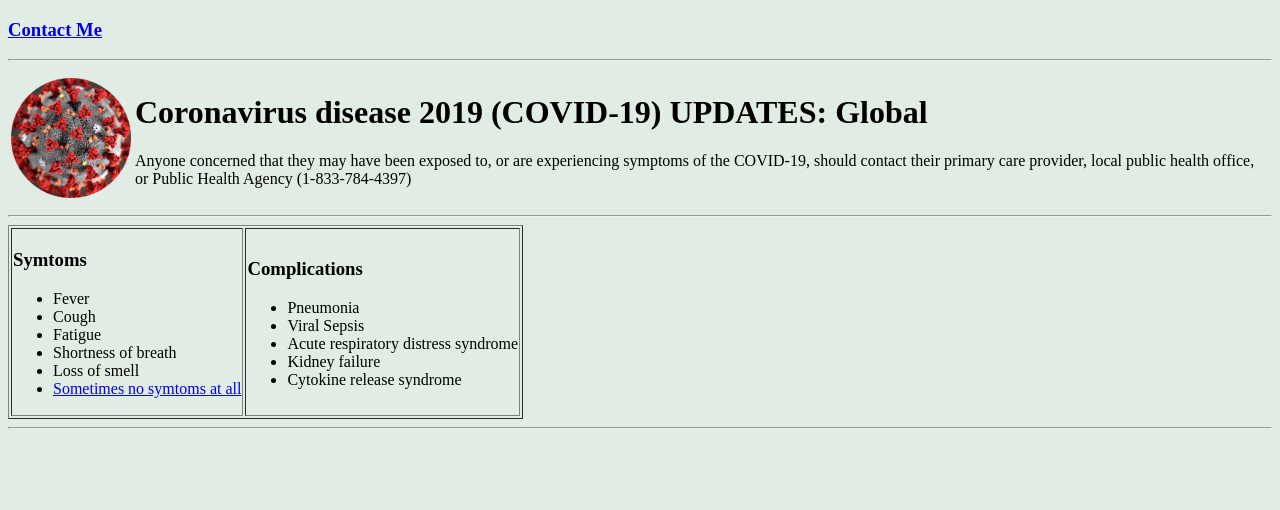
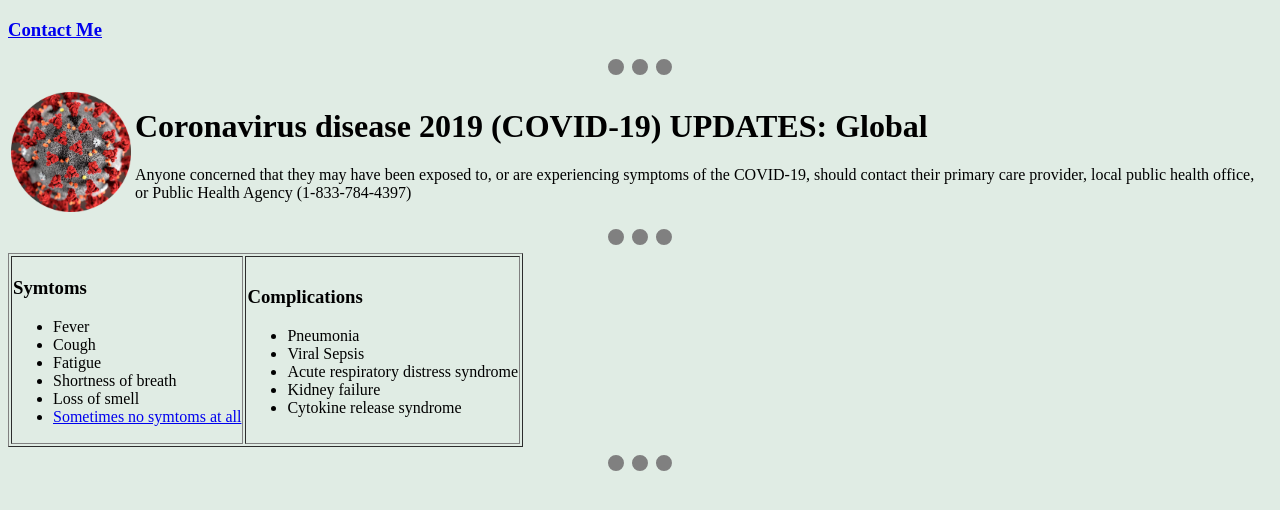
Before and after one commit to masonkoh/zhqlem19, a plain HTML site: page docs/index.html in a window 1280 px wide. Drawn offline with Linux system fonts and the light colour scheme.

Commit message:
change inline CSS to internal CSS. <hr> style modified

```diff
--- a/docs/index.html
+++ b/docs/index.html
@@ -5,9 +5,19 @@
     <meta charset="utf-8">
     <meta name="description" content="COVID-19 UPDATE by MK">
     <title>COVID-19 UPDATE Global</title>
+    <style>
+         /* color theme: e0ece4, ff4b5c, 056674, 66bfbf */
+        body{background-color: #e0ece4;}
+        hr{
+            border-style: dotted none none none;
+            width: 5%;
+            border-width: 1rem;
+            border-color: grey;
+            }
+    </style>
 </head>
 
-<body style="background-color: #e0ece4;"> <!--color theme: e0ece4, ff4b5c, 056674, 66bfbf-->
+<body>
     <h3><a href="./contact.html" target="_blank">Contact Me</a></h3>
     <hr>
     <table>
```
